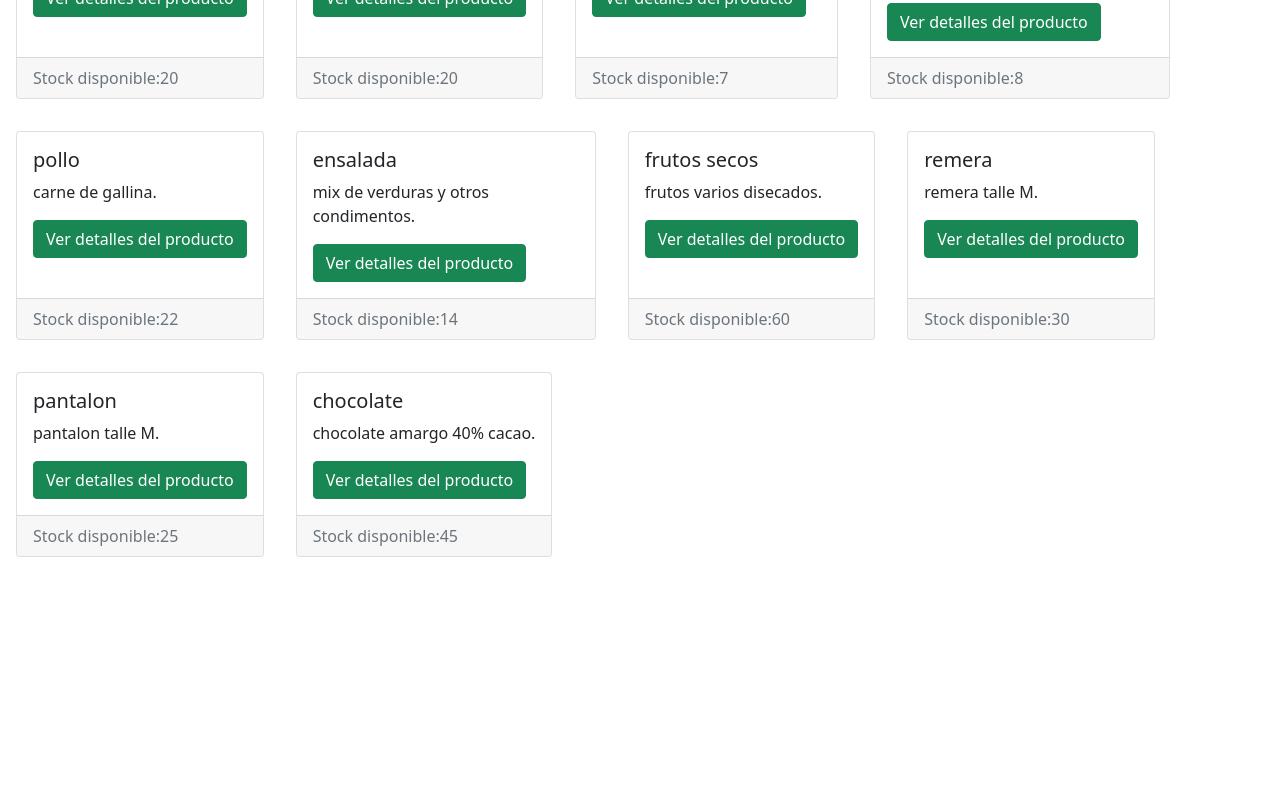
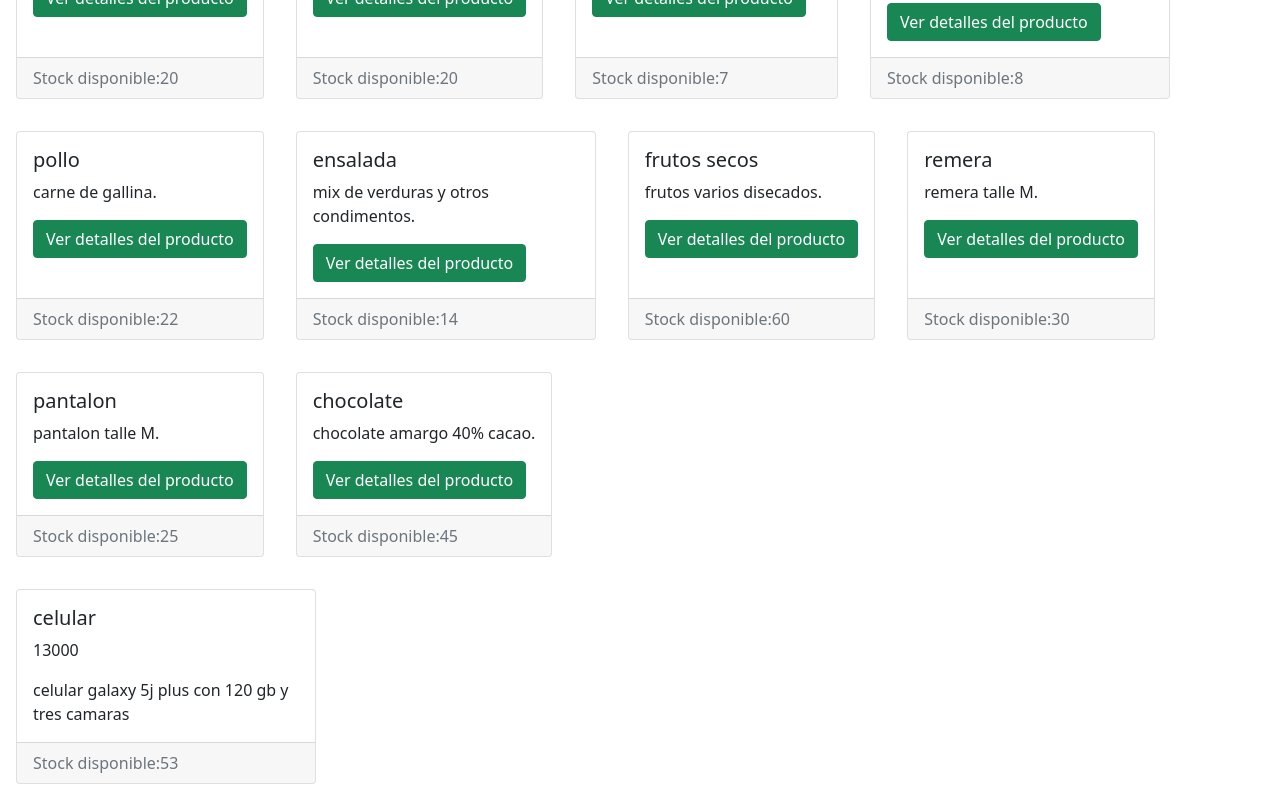
Before and after one commit to pedro4031/CasabonaReact, a React (Create React App) app: page / in a window 1280 px wide. Shown: the part 420-1220 px from the top of the page. Before the commit the page ends 993 px from the top, so only its background shows below. Built offline with nearby package versions, Linux system fonts and the light colour scheme.

Commit message:
Desafio detalles de producto

```diff
--- a/package.json
+++ b/package.json
@@ -13,6 +13,7 @@
     "bootstrap": "^5.1.3",
     "react": "^18.1.0",
     "react-dom": "^18.1.0",
+    "react-router-dom": "^6.3.0",
     "react-scripts": "5.0.1",
     "web-vitals": "^2.1.4"
   },
--- /dev/null
+++ b/public/item.json
@@ -0,0 +1,7 @@
+{
+  "id": 77,
+  "nombre": "celular",
+  "stock": 53,
+  "precio": 13000,
+  "descripcion": "celular galaxy 5j plus con 120 gb y tres camaras"
+}
--- a/src/App.js
+++ b/src/App.js
@@ -3,6 +3,7 @@ import NavBar from "./components/NavBar";
 import ItemListContainer from "./components/ItemListContainer";
 import ItemCount from "./components/ItemCount";
 import { useState } from "react";
+import ItemDetailContainer from "./components/ItemDetailContainer";
 
 function App() {
   const [stock, setStock] = useState(16);
@@ -15,6 +16,7 @@ function App() {
       <NavBar />
       <ItemCount stock={stock} initial={1} comprarItem={comprarItem} />
       <ItemListContainer />
+      <ItemDetailContainer />
     </>
   );
 }
--- /dev/null
+++ b/src/components/ItemDetail.jsx
@@ -0,0 +1,16 @@
+import React from "react";
+
+export default function ItemDetail({ producto }) {
+  return (
+    <div className="card m-3" style={{ maxWidth: 300 }}>
+      <div className="card-body">
+        <h5 className="card-title">{producto.nombre}</h5>
+        <p className="card-text">{producto.precio}</p>
+        <p className="card-text">{producto.descripcion}</p>
+      </div>
+      <div className="card-footer text-muted">
+        Stock disponible:{producto.stock}
+      </div>
+    </div>
+  );
+}
--- /dev/null
+++ b/src/components/ItemDetailContainer.jsx
@@ -0,0 +1,32 @@
+import React, { useEffect, useState } from "react";
+import ItemDetail from "./ItemDetail";
+
+export default function ItemDetailContainer() {
+  const [producto, setProducto] = useState({});
+
+  useEffect(() => {
+    const detalles = new Promise((res, rej) => {
+      setTimeout(() => {
+        fetch("item.json")
+          .then((dataJ) => dataJ.json())
+          .then((data) => res(data))
+          .catch((error) =>
+            rej(
+              console.log(
+                "Error en el funcionamiento de la pagina. Recargue la pagina..." +
+                  error
+              )
+            )
+          );
+      }, 2000);
+    });
+
+    detalles
+      .then((data) => setProducto(data))
+      .catch(() =>
+        alert("Error en carga de la pagina. Por favor recargue la pagina...")
+      );
+  }, []);
+
+  return <ItemDetail producto={producto} />;
+}
```
Also changed, not shown: 1 other file (tests, documents, lock files or other folders).
